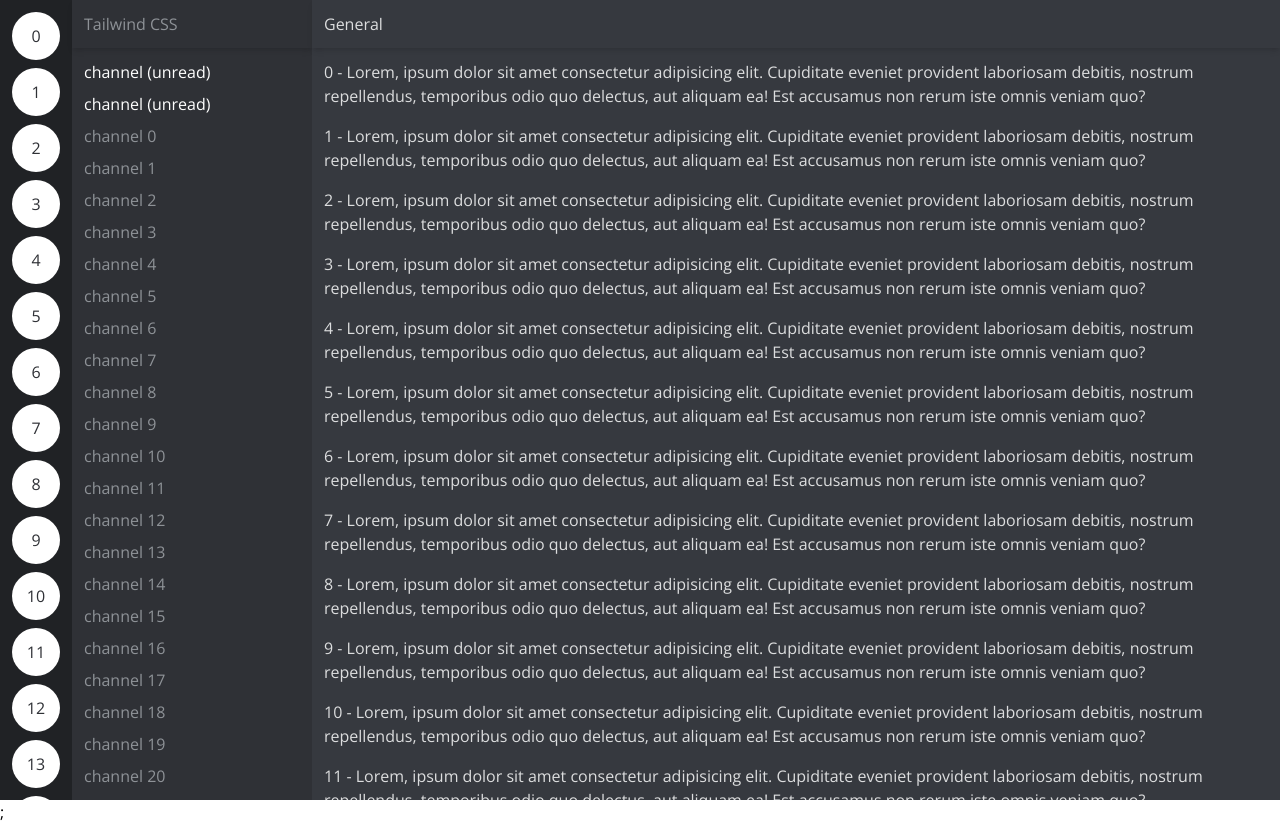
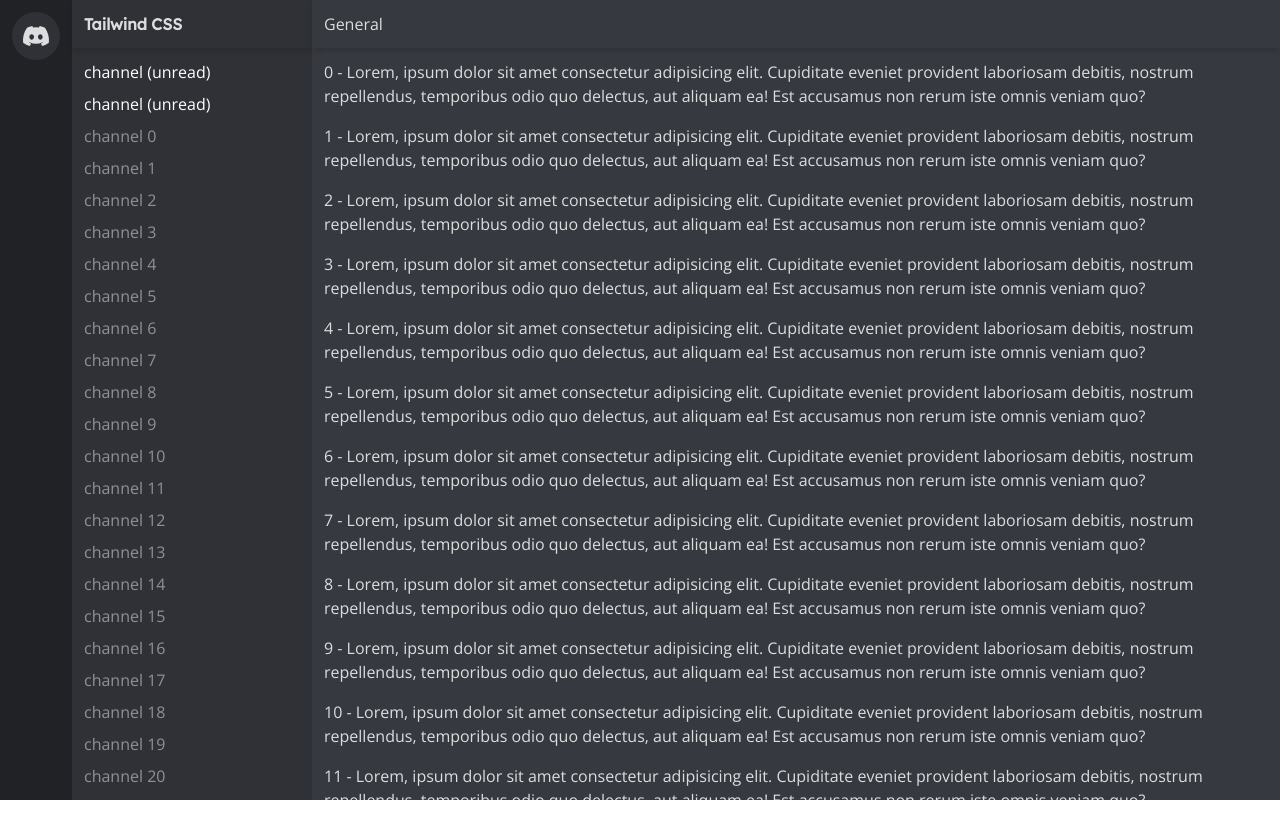
Before and after one commit to letsandeepio/discord-app, a Next.js app: page / in a window 1280 px wide. After the commit the page ends 800 px from the top, so only its background shows below. Built offline with nearby package versions, Linux system fonts and the light colour scheme.

Commit message:
add discord logo

```diff
--- /dev/null
+++ b/src/components/DiscordLogo/index.tsx
@@ -0,0 +1,14 @@
+import * as React from 'react';
+
+const DiscordLogo = (props: any) => {
+  return (
+    <svg aria-hidden='false' viewBox='0 0 28 20' {...props}>
+      <path
+        fill='currentColor'
+        d='M23.021 1.677A21.227 21.227 0 0017.658 0c-.252.462-.483.935-.687 1.418a19.931 19.931 0 00-5.943 0C10.82.935 10.59.462 10.337.005c-1.856.32-3.659.88-5.37 1.677C1.567 6.78.65 11.754 1.111 16.652A21.504 21.504 0 007.691 20c.532-.726 1.004-1.5 1.407-2.309a13.582 13.582 0 01-2.221-1.078c.188-.137.37-.274.547-.428a15.232 15.232 0 0013.152 0c.177.148.36.291.541.428-.707.424-1.453.787-2.22 1.078.408.808.875 1.578 1.405 2.303a21.5 21.5 0 006.58-3.347h.007c.541-5.674-.922-10.6-3.868-14.97zM9.681 13.638c-1.283 0-2.34-1.193-2.34-2.644S8.37 8.35 9.68 8.35c1.308 0 2.359 1.193 2.338 2.644 0 1.451-1.036 2.644-2.339 2.644zm8.635 0c-1.283 0-2.34-1.193-2.34-2.644s1.036-2.644 2.34-2.644c1.302 0 2.36 1.193 2.338 2.644 0 1.451-1.036 2.644-2.338 2.644z'
+      />
+    </svg>
+  );
+};
+
+export default DiscordLogo;
--- a/src/components/Home/index.tsx
+++ b/src/components/Home/index.tsx
@@ -1,10 +1,15 @@
 import React from 'react';
+
+import DiscordLogo from '@/components/DiscordLogo';
 
 const Home = () => {
   return (
     <div className='flex h-screen text-gray-100'>
       <div className='space-y-2 overflow-y-scroll bg-gray-900 p-3'>
-        {[...Array(40)].map((_, index) => {
+        <div className='flex h-12 w-12 items-center justify-center rounded-full bg-gray-800 text-gray-100 transition duration-200 hover:bg-brand hover:text-white'>
+          <DiscordLogo className='h-5 w-7' />
+        </div>
+        {/* {[...Array(40)].map((_, index) => {
           return (
             <div
               key={index}
@@ -12,14 +17,13 @@
             >
               {index}
             </div>
-          );
-        })}
+        })} */}
       </div>
       <div className='flex w-60 flex-col  bg-gray-800'>
-        <div className='flex h-12 flex-shrink-0 items-center px-3 text-gray-300 shadow-md'>
+        <div className='flex h-12 flex-shrink-0 items-center px-3 font-title font-bold shadow-md'>
           Tailwind CSS
         </div>
-        <div className='flex-1 space-y-2 overflow-y-scroll p-3 text-gray-300'>
+        <div className='flex-1 space-y-2 overflow-y-scroll p-3 font-medium text-gray-300'>
           <p className='text-white'>channel (unread)</p>
           <p className='text-white'>channel (unread)</p>
           {[...Array(40)].map((_, i) => (
--- a/src/pages/_app.tsx
+++ b/src/pages/_app.tsx
@@ -3,11 +3,7 @@
 import '@/styles/globals.css';
 
 function MyApp({ Component, pageProps }: AppProps) {
-  return (
-    <div style={{ fontFamily: 'Open Sans' }}>
-      <Component {...pageProps} />;
-    </div>
-  );
+  return <Component {...pageProps} />;
 }
 
 export default MyApp;
--- a/tailwind.config.js
+++ b/tailwind.config.js
@@ -7,7 +7,8 @@
   theme: {
     extend: {
       fontFamily: {
-        primary: ['Inter', ...fontFamily.sans],
+        primary: ['Open Sans', ...fontFamily.sans],
+        title: ['Lexend Deca', 'Open Sans', ...fontFamily.sans],
       },
       colors: {
         primary: {
@@ -36,6 +37,7 @@
           800: '#2F3136',
           900: '#202225',
         },
+        brand: '#5865f2',
       },
       keyframes: {
         flicker: {
```
